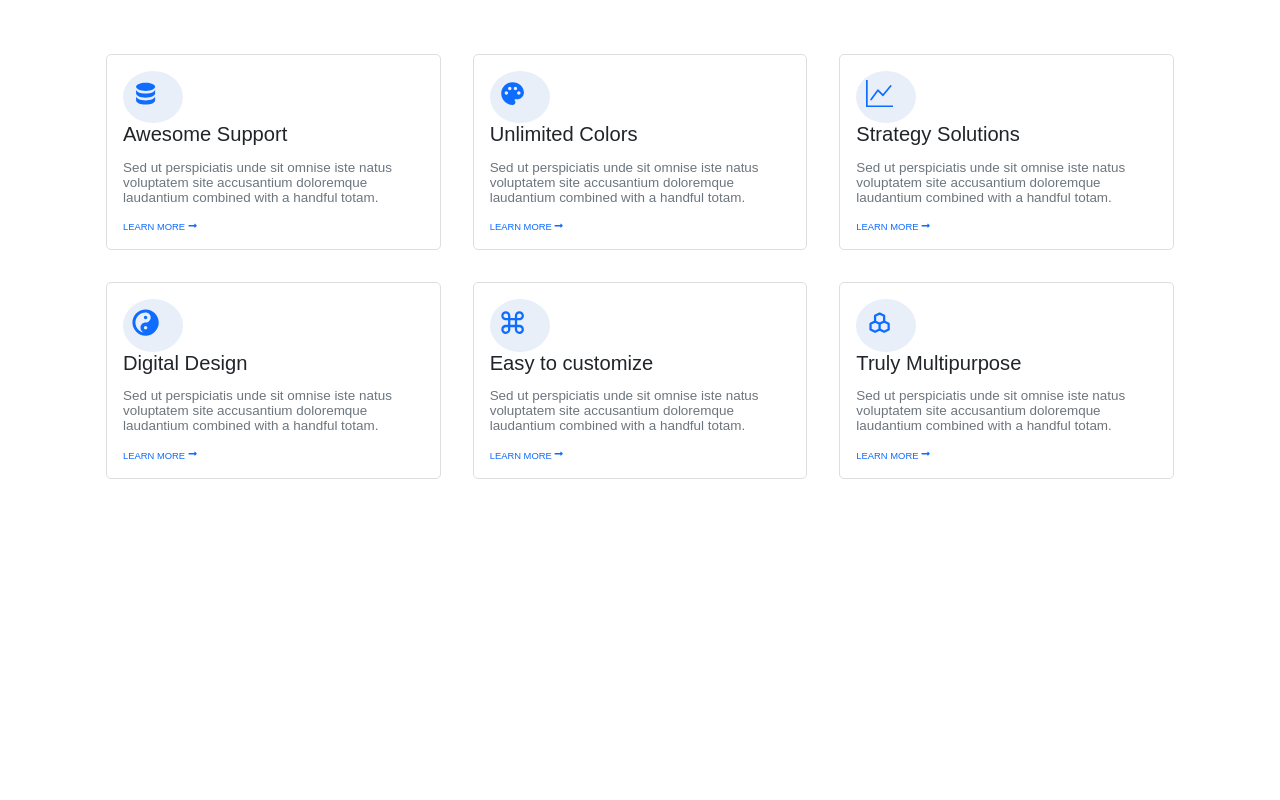
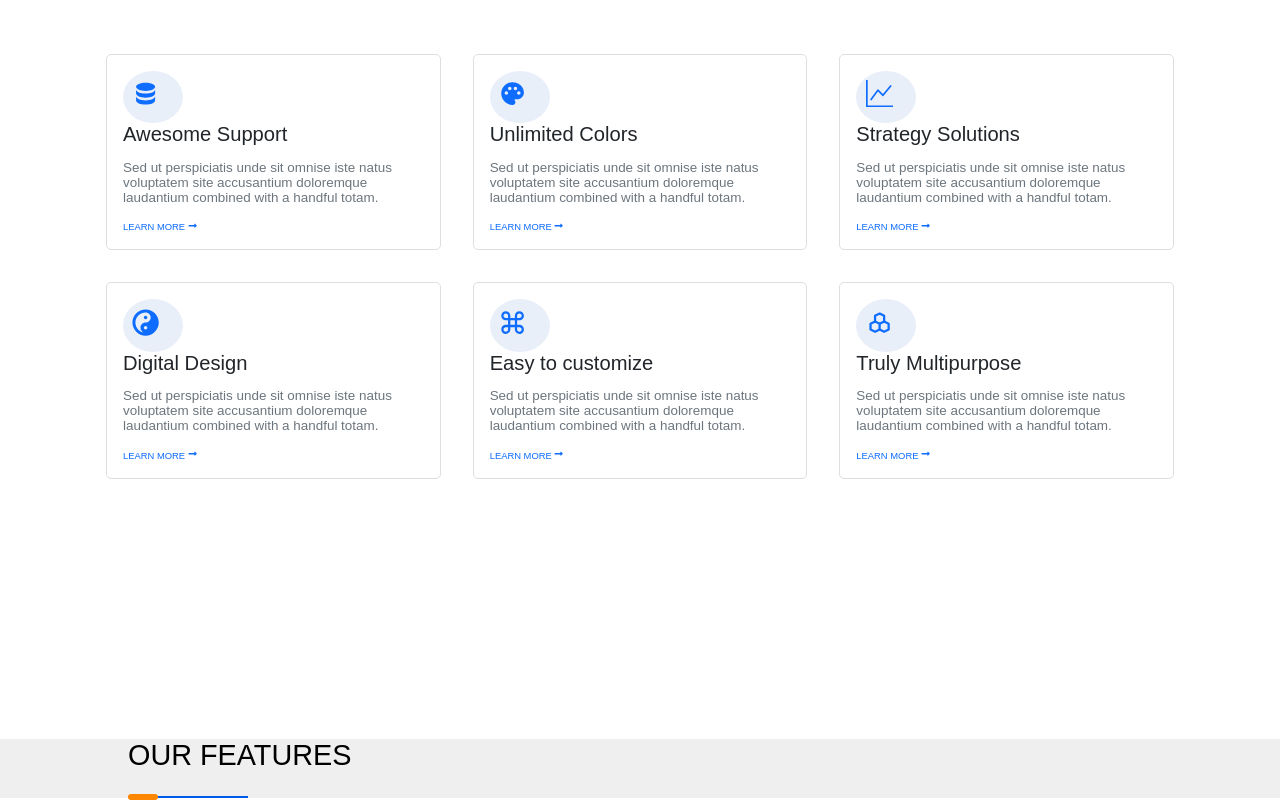
Before and after one commit to minahilhussain/zooki, a React (Create React App) app: page / in a window 1280 px wide. Shown: the part 1900-2700 px from the top of the page. Before the commit the page ends 2615 px from the top, so only its background shows below. Built offline with nearby package versions, Linux system fonts and the light colour scheme.

Commit message:
added feature files

```diff
--- a/src/App.js
+++ b/src/App.js
@@ -2,6 +2,7 @@ import Header from "./Components/Header.jsx"
 import Home from "./Components/Home.jsx"
 import About from "./Components/About.jsx"
 import Services from "./Components/Services.jsx"
+import Feature from "./Components/Feature.jsx"
 
 function App() {
   return (
@@ -10,6 +11,7 @@ function App() {
       <Home/>
       <About/>
       <Services/>
+      <Feature/>
     </>
   );
 }
--- /dev/null
+++ b/src/Components/Feature.jsx
@@ -0,0 +1,18 @@
+import React from 'react'
+import "../css/Feature.css"
+import "../css/index.css"
+
+function Feature() {
+  return (
+      <section id="feature">
+      <div class="wrapper">
+        <h2>our Features</h2>
+        <div className='title-border-simple'>
+          <div className='title-border-colored'></div>
+        </div>
+      </div>
+      </section>
+  )
+}
+
+export default Feature
--- /dev/null
+++ b/src/css/Feature.css
@@ -0,0 +1,7 @@
+#feature {
+  background-color: #efefef;
+}
+#feature .wrapper {
+  width: clamp(200px, 80%, 1100px);
+  margin: 0 auto;
+}
```
